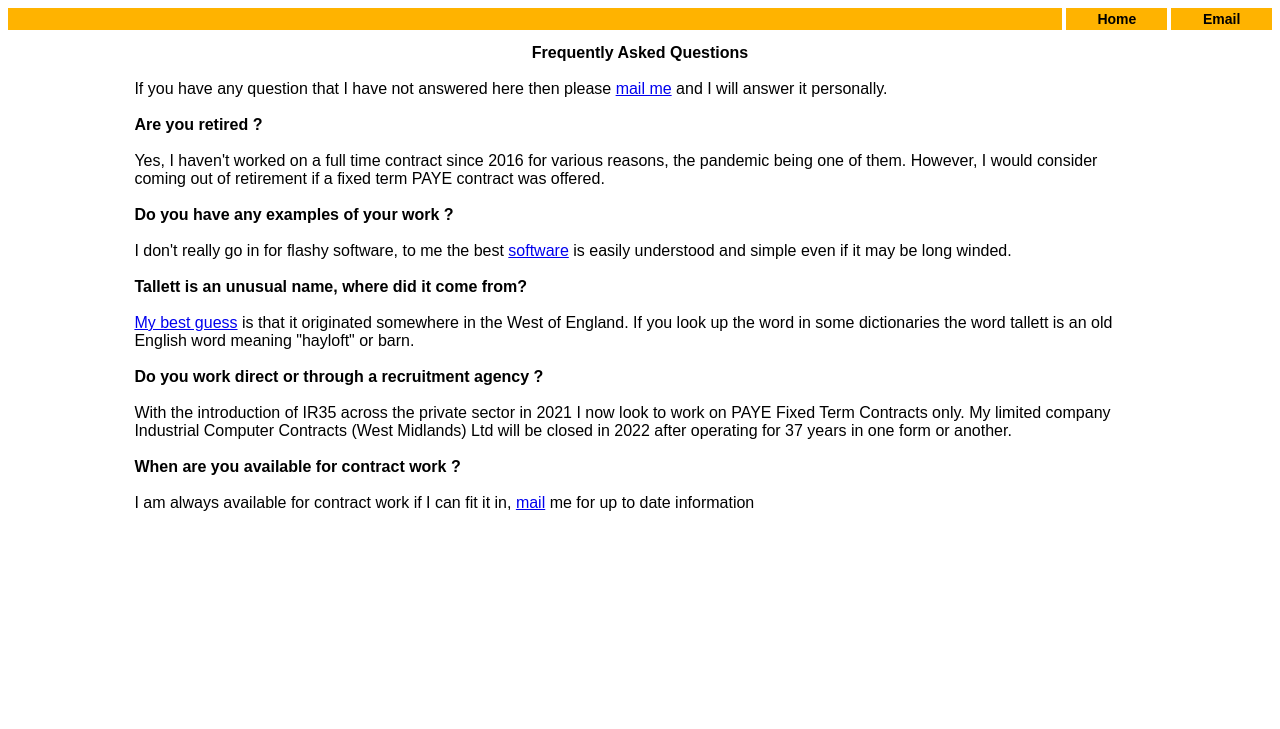
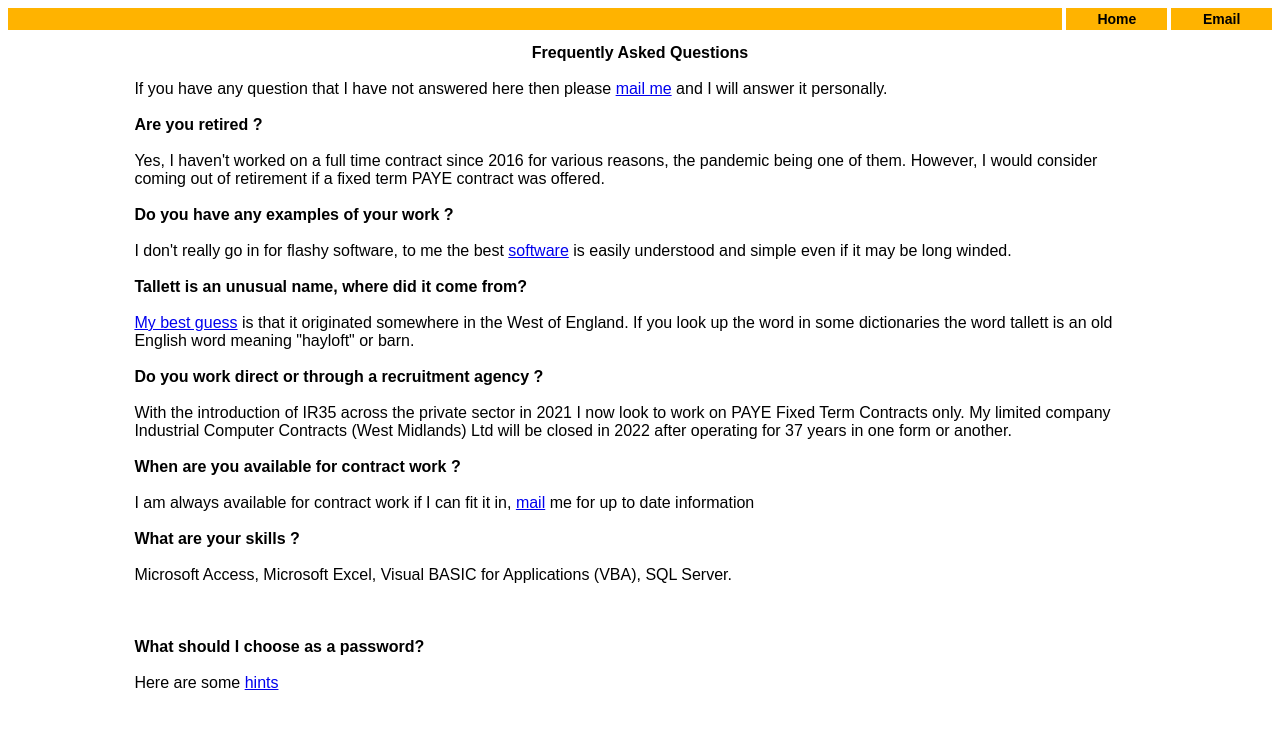
Before and after one commit to DaveTallett26/davetallett26.github.io, a Jekyll site: the page faq.html, which Jekyll copies as it is, in a window 1280 px wide. Shown: the top 729 px of the page. Built offline with Jekyll 4.4.1, drawn with Linux system fonts in a browser that asks for light colours.

Commit message:
password hints

```diff
--- a/faq.html
+++ b/faq.html
@@ -50,6 +42,15 @@ My limited company Industrial Computer Contracts (West Midlands) Ltd will be clo
 <b>When are you available for contract work ?</b>
 <br/><br/>
 I am always available for contract work if I can fit it in, <a href="email.html">mail</a> me for up to date information
+<br/><br/>
+<b>What are your skills ?</b>
+<br/><br/>
+Microsoft Access, Microsoft Excel, Visual BASIC for Applications (VBA), SQL Server.
+<br/><br/>
+<br/><br/>
+<b>What should I choose as a password?</b>
+<br/><br/>
+Here are some <a href="password.html">hints</a>
 <br/><br/>
   <!--
 This page is looking very dated in a coronavirus world, but I have saved it as a museum piece as most of it is still relevant.
```
Also changed, not shown: other parts of faq.html (+0 -8 lines).
